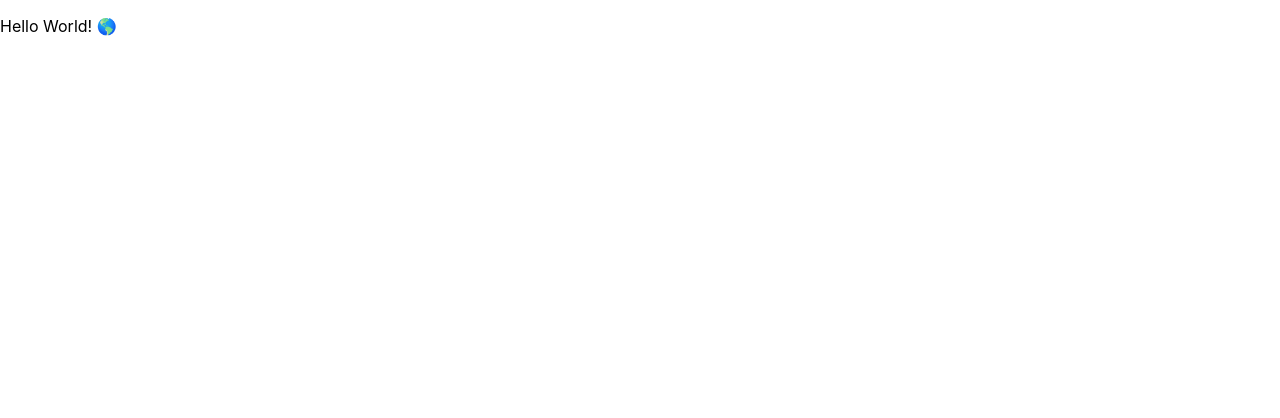
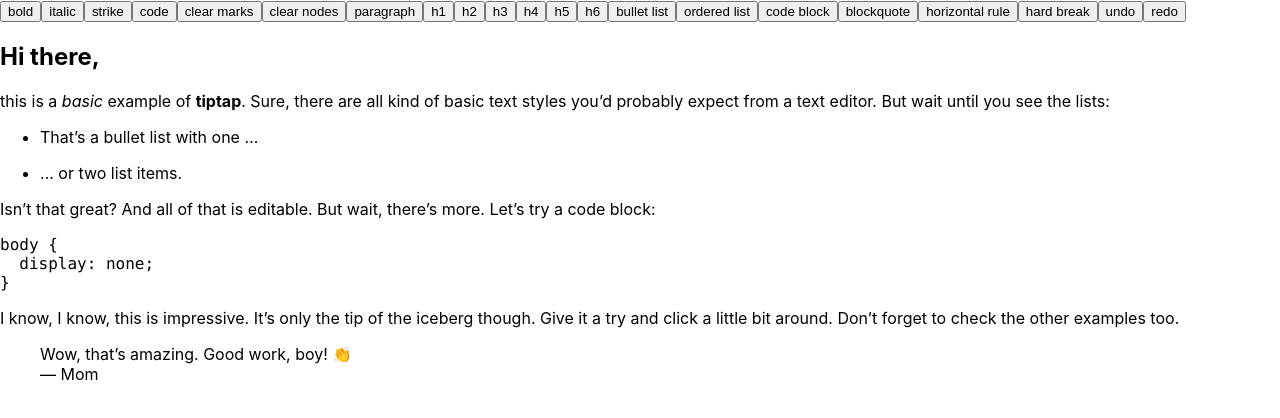
Before and after one commit to dhythm/react-cra-playground, a React (Create React App) app: page / in a window 1280 px wide. Shown: the top 418 px of the page. Built offline with nearby package versions, Linux system fonts and the light colour scheme.

Commit message:
implement the feature of default text editor

```diff
--- a/src/components/Tiptap.tsx
+++ b/src/components/Tiptap.tsx
@@ -4,7 +4,155 @@
 export const Tiptap = () => {
   const editor = useEditor({
     extensions: [StarterKit],
-    content: "<p>Hello World! 🌎️</p>",
+    content: `<h2>
+        Hi there,
+      </h2>
+      <p>
+        this is a <em>basic</em> example of <strong>tiptap</strong>. Sure, there are all kind of basic text styles you’d probably expect from a text editor. But wait until you see the lists:
+      </p>
+      <ul>
+        <li>
+          That’s a bullet list with one …
+        </li>
+        <li>
+          … or two list items.
+        </li>
+      </ul>
+      <p>
+        Isn’t that great? And all of that is editable. But wait, there’s more. Let’s try a code block:
+      </p>
+      <pre><code class="language-css">body {
+  display: none;
+}</code></pre>
+      <p>
+        I know, I know, this is impressive. It’s only the tip of the iceberg though. Give it a try and click a little bit around. Don’t forget to check the other examples too.
+      </p>
+      <blockquote>
+        Wow, that’s amazing. Good work, boy! 👏
+        <br />
+        — Mom
+      </blockquote>
+    `,
   });
-  return <EditorContent editor={editor} />;
+  return (
+    <div>
+      <MenuBar editor={editor} />
+      <EditorContent editor={editor} />
+    </div>
+  );
 };
+
+const MenuBar = ({ editor }) => {
+  if (!editor) {
+    return null;
+  }
+
+  return (
+    <>
+      <button
+        onClick={() => editor.chain().focus().toggleBold().run()}
+        className={editor.isActive("bold") ? "is-active" : ""}
+      >
+        bold
+      </button>
+      <button
+        onClick={() => editor.chain().focus().toggleItalic().run()}
+        className={editor.isActive("italic") ? "is-active" : ""}
+      >
+        italic
+      </button>
+      <button
+        onClick={() => editor.chain().focus().toggleStrike().run()}
+        className={editor.isActive("strike") ? "is-active" : ""}
+      >
+        strike
+      </button>
+      <button
+        onClick={() => editor.chain().focus().toggleCode().run()}
+        className={editor.isActive("code") ? "is-active" : ""}
+      >
+        code
+      </button>
+      <button onClick={() => editor.chain().focus().unsetAllMarks().run()}>
+        clear marks
+      </button>
+      <button onClick={() => editor.chain().focus().clearNodes().run()}>
+        clear nodes
+      </button>
+      <button
+        onClick={() => editor.chain().focus().setParagraph().run()}
+        className={editor.isActive("paragraph") ? "is-active" : ""}
+      >
+        paragraph
+      </button>
+      <button
+        onClick={() => editor.chain().focus().toggleHeading({ level: 1 }).run()}
+        className={editor.isActive("heading", { level: 1 }) ? "is-active" : ""}
+      >
+        h1
+      </button>
+      <button
+        onClick={() => editor.chain().focus().toggleHeading({ level: 2 }).run()}
+        className={editor.isActive("heading", { level: 2 }) ? "is-active" : ""}
+      >
+        h2
+      </button>
+      <button
+        onClick={() => editor.chain().focus().toggleHeading({ level: 3 }).run()}
+        className={editor.isActive("heading", { level: 3 }) ? "is-active" : ""}
+      >
+        h3
+      </button>
+      <button
+        onClick={() => editor.chain().focus().toggleHeading({ level: 4 }).run()}
+        className={editor.isActive("heading", { level: 4 }) ? "is-active" : ""}
+      >
+        h4
+      </button>
+      <button
+        onClick={() => editor.chain().focus().toggleHeading({ level: 5 }).run()}
+        className={editor.isActive("heading", { level: 5 }) ? "is-active" : ""}
+      >
+        h5
+      </button>
+      <button
+        onClick={() => editor.chain().focus().toggleHeading({ level: 6 }).run()}
+        className={editor.isActive("heading", { level: 6 }) ? "is-active" : ""}
+      >
+        h6
+      </button>
+      <button
+        onClick={() => editor.chain().focus().toggleBulletList().run()}
+        className={editor.isActive("bulletList") ? "is-active" : ""}
+      >
+        bullet list
+      </button>
+      <button
+        onClick={() => editor.chain().focus().toggleOrderedList().run()}
+        className={editor.isActive("orderedList") ? "is-active" : ""}
+      >
+        ordered list
+      </button>
+      <button
+        onClick={() => editor.chain().focus().toggleCodeBlock().run()}
+        className={editor.isActive("codeBlock") ? "is-active" : ""}
+      >
+        code block
+      </button>
+      <button
+        onClick={() => editor.chain().focus().toggleBlockquote().run()}
+        className={editor.isActive("blockquote") ? "is-active" : ""}
+      >
+        blockquote
+      </button>
+      <button onClick={() => editor.chain().focus().setHorizontalRule().run()}>
+        horizontal rule
+      </button>
+      <button onClick={() => editor.chain().focus().setHardBreak().run()}>
+        hard break
+      </button>
+      <button onClick={() => editor.chain().focus().undo().run()}>undo</button>
+      <button onClick={() => editor.chain().focus().redo().run()}>redo</button>
+    </>
+  );
+};
```
